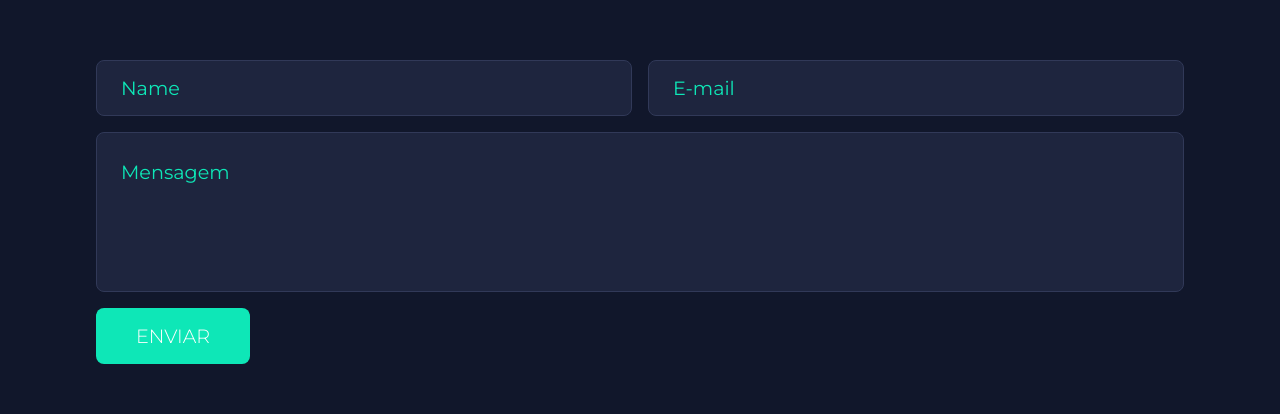
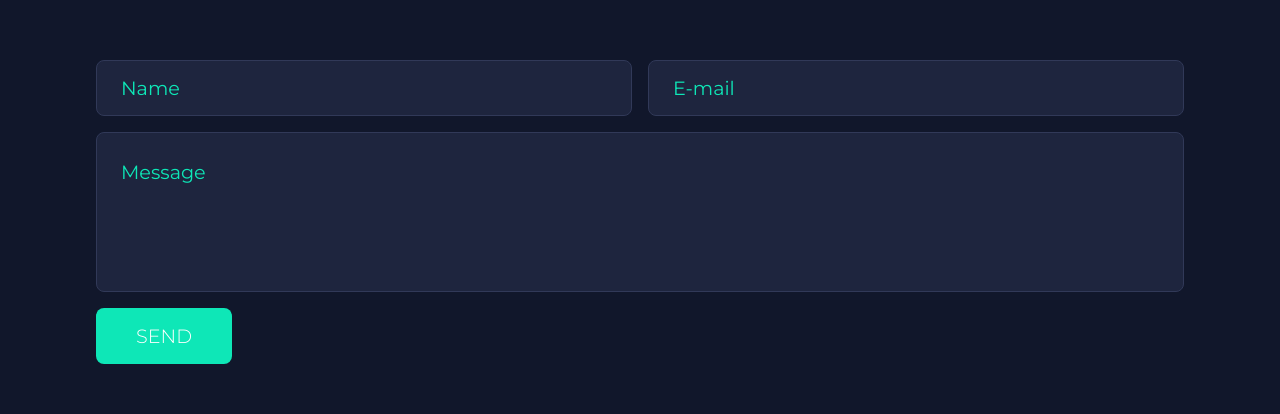
Before and after one commit to renanvzd/myportfolio, a Next.js app: page / in a window 1280 px wide. Shown: the part 3693-4107 px from the top of the page. Built offline with nearby package versions, Linux system fonts and the light colour scheme.

Commit message:
Fix fields

```diff
--- a/src/components/FormContact/Form.tsx
+++ b/src/components/FormContact/Form.tsx
@@ -15,7 +15,7 @@ export default function Form() {
     event.preventDefault();
 
     if (!name || !email || !message) {
-      toast('Preencha todos os campos para enviar sua mensagem!', {
+      toast('Please make sure all fields are filled in correctly!', {
         style: {
           background: theme.error,
           color: '#fff'
@@ -31,7 +31,7 @@ export default function Form() {
       setEmail('');
       setMessage('');
 
-      toast('Mensagem enviada com sucesso!', {
+      toast('Message sent!', {
         style: {
           background: theme.secondary,
           color: '#fff'
@@ -63,12 +63,12 @@ export default function Form() {
         onChange={({ target }) => setEmail(target.value)}
       />
       <TextArea
-        placeholder="Mensagem"
+        placeholder="Message"
         value={message}
         onChange={({ target }) => setMessage(target.value)}
       />
       <button type="submit" disabled={loading}>
-        ENVIAR
+        SEND
       </button>
     </FormContainer>
   );
```
